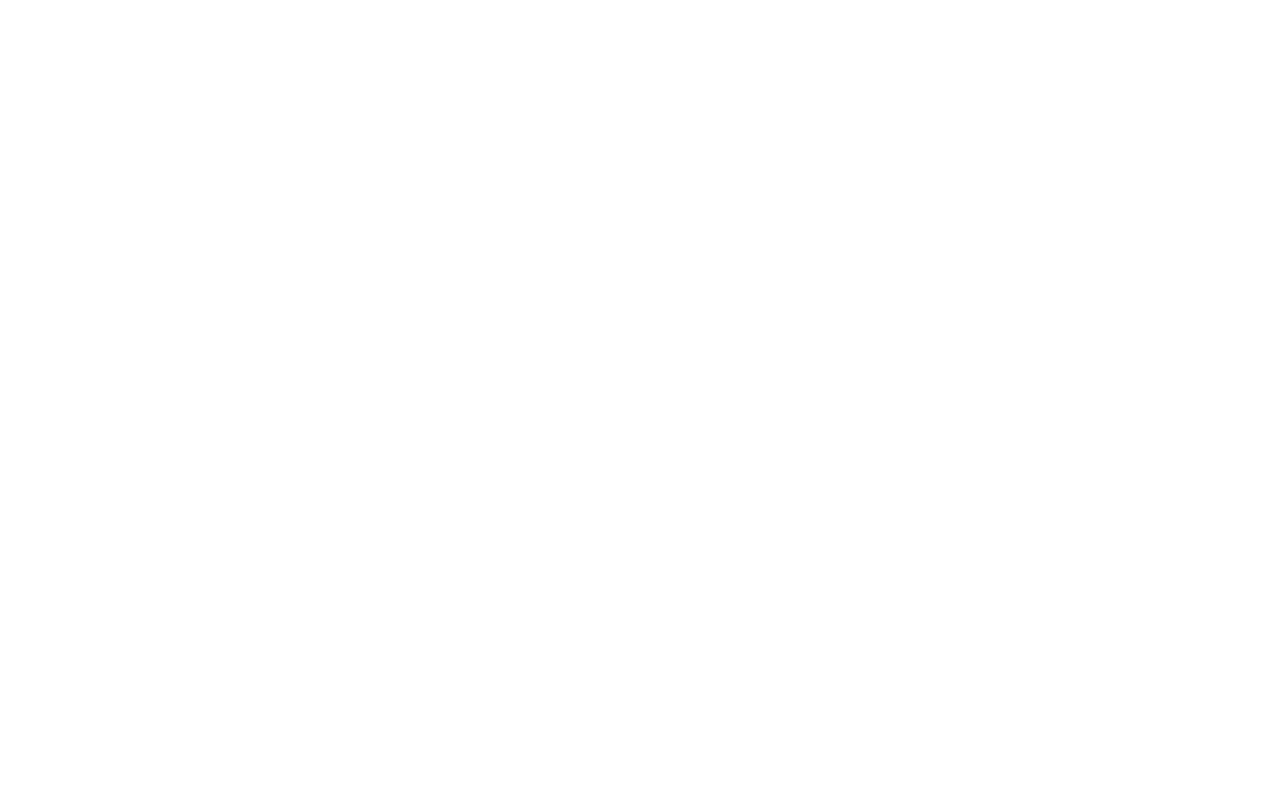
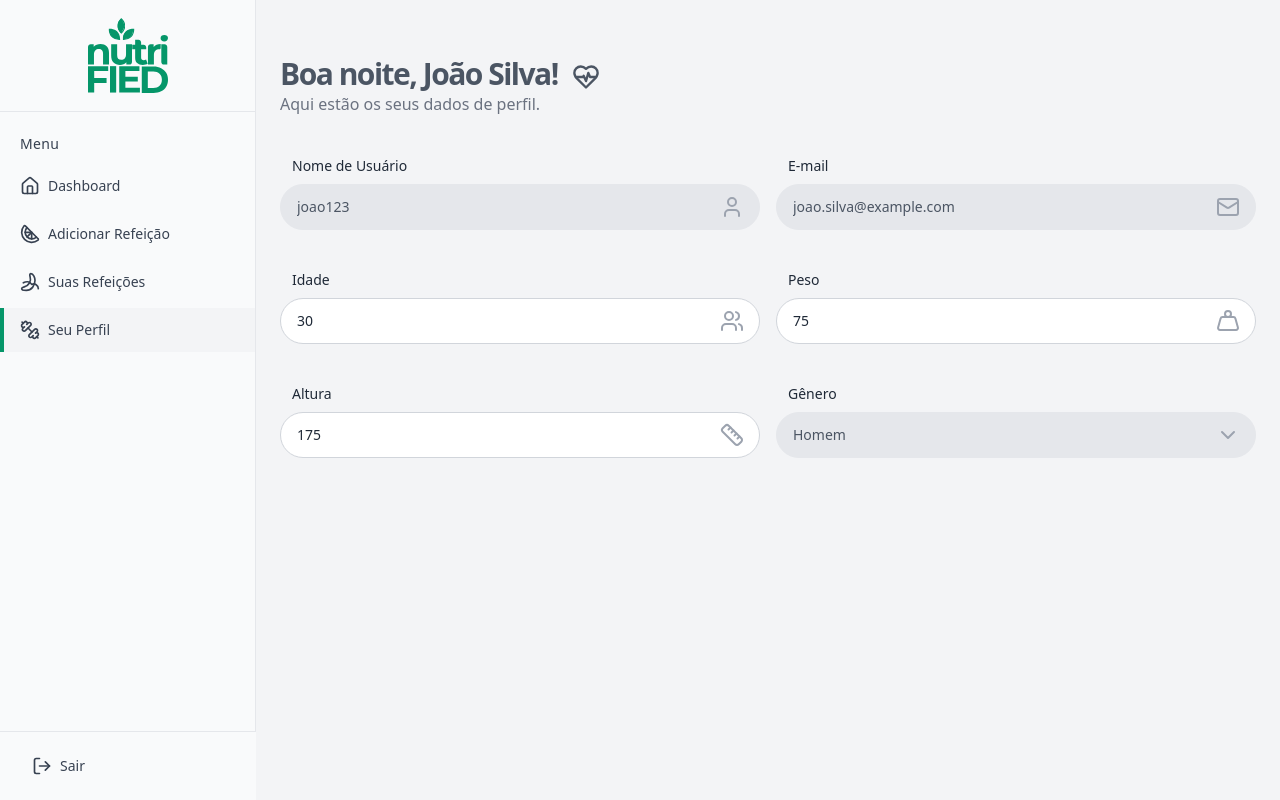
Before and after one commit to luanrodriguestavares/nutrified, a React (Vite) app: page /user-profile in a window 1280 px wide. Before the commit this address had no page. Built offline with nearby package versions, Linux system fonts and the light colour scheme.

Commit message:
Pagina de dados do usuario adicionada

```diff
--- a/src/App.jsx
+++ b/src/App.jsx
@@ -4,6 +4,7 @@
 import { DashboardPage } from "./pages/dashboardPage";
 import { RegisterMealPage } from "./pages/registerMealPage";
 import { MealHistoryPage } from './pages/mealHistoryPage';
+import { UserProfilePage } from './pages/userProfilePage';
 
 function App() {
     return (
@@ -16,6 +17,7 @@
                         <Route path="/dashboard" element={<DashboardPage />} />
                         <Route path="/register-meal" element={<RegisterMealPage />} />
                         <Route path="/meal-history" element={<MealHistoryPage />} />
+                        <Route path="/user-profile" element={<UserProfilePage />} />
                         <Route path="/" element={<DashboardPage />} />
                     </Routes>
                 </div>
--- a/src/components/cardDashboard.jsx
+++ b/src/components/cardDashboard.jsx
@@ -38,7 +38,7 @@
                             </span>
                         </div>
                         <div className="flex-1 pl-1">
-                            <div className="text-lg md:text-xl font-medium text-gray-600">
+                            <div className="text-md md:text-xl font-medium text-gray-600">
                                 {value} {unit} &gt; {goal} {unit} {isOverGoal && <TriangleAlert className="inline" />}
                             </div>
                             <div className="text-xs text-gray-400 sm:text-sm">
--- a/src/components/inputField.jsx
+++ b/src/components/inputField.jsx
@@ -1,28 +1,42 @@
 import React, { useState, useEffect, useRef } from "react";
 
-export function InputField({ label, name, type, placeholder, Icon, options = [] }) {
-    const [filter, setFilter] = useState("");
+export function InputField({ label, name, type, placeholder, Icon, options = [], value = "", onChange, readonly = false }) {
+    const [filter, setFilter] = useState(value);
     const [isOpen, setIsOpen] = useState(false);
     const inputRef = useRef(null);
     const optionsRef = useRef(null);
 
+    // Atualiza o estado 'filter' com o valor inicial recebido
+    useEffect(() => {
+        setFilter(value);
+    }, [value]);
 
-    // Filtra as opções com base no filtro atual
+    // Lida com a mudança de valor no campo de entrada
+    const handleInputChange = (e) => {
+        const newValue = e.target.value;
+        setFilter(newValue === "" ? "" : newValue);
+        if (onChange) {
+            onChange(e);
+        }
+    };
+
+    // Filtra as opções com base no valor digitado em 'filter'
     const filteredOptions = filter
         ? options.filter((option) =>
-              option.label.toLowerCase().includes(filter.toLowerCase())
-          )
+            option.label.toLowerCase().includes(filter.toLowerCase())
+        )
         : options;
 
-
-    // Função para selecionar uma opção e fechar o dropdown
+    // Define o valor selecionado e fecha o menu de opções
     const handleSelect = (value) => {
         setFilter(value);
         setIsOpen(false);
+        if (onChange) {
+            onChange({ target: { name, value } });
+        }
     };
 
-
-    // Fecha o dropdown ao clicar fora dele
+    // Fecha o menu de opções se o clique for fora do campo de entrada ou das opções
     const handleClickOutside = (e) => {
         if (
             inputRef.current && !inputRef.current.contains(e.target) &&
@@ -32,11 +46,9 @@
         }
     };
 
-
-    // Adiciona e remove o ouvinte de evento para detectar cliques fora
+    // Adiciona e remove o evento de clique para fechar o menu de opções
     useEffect(() => {
         document.addEventListener("click", handleClickOutside);
-
         return () => {
             document.removeEventListener("click", handleClickOutside);
         };
@@ -44,20 +56,28 @@
 
     return (
         <div className="">
-            <label className="text-gray-800 text-sm mb-2 block">{label}</label>
+            <label className="text-gray-800 text-sm font-medium px-3 mb-2 block">{label}</label>
             <div className="relative flex items-center">
                 {type === "select" ? (
                     <>
-                        <input ref={inputRef} type="text" value={filter} onChange={(e) => {
+                        <input
+                            ref={inputRef}
+                            type="text"
+                            value={filter}
+                            onChange={(e) => {
                                 setFilter(e.target.value);
                                 setIsOpen(true);
+                                handleInputChange(e);
                             }}
                             onClick={() => setIsOpen(true)}
                             placeholder={placeholder}
-                            className="w-full text-sm text-gray-800 border border-gray-300 px-4 py-3 rounded-full outline-emerald-600 pr-10"
+                            readOnly={readonly}
+                            className={`w-full text-sm px-4 py-3 rounded-full outline-emerald-600 pr-10 ${
+                                readonly ? "bg-gray-200 text-gray-600 border border-gray-200 cursor-not-allowed" : "text-gray-800 border border-gray-300"
+                            }`}
                         />
 
-                        {isOpen && (
+                        {isOpen && !readonly && (
                             <ul ref={optionsRef} className="absolute w-full bg-white border border-gray-300 rounded-lg mt-1 max-h-60 overflow-y-auto z-10 top-full">
                                 {filteredOptions.length > 0 ? (
                                     filteredOptions.map((option, index) => (
@@ -80,15 +100,24 @@
                         name={name}
                         type="datetime-local"
                         required
-                        className="w-full text-sm text-gray-800 border border-gray-300 px-4 py-3 rounded-full outline-emerald-600 pr-10 remove-calendar-icon"
+                        onChange={handleInputChange}
+                        readOnly={readonly}
+                        className={`w-full text-sm px-4 py-3 rounded-full outline-emerald-600 pr-10 remove-calendar-icon ${
+                            readonly ? "bg-gray-200 text-gray-600 border border-gray-200 cursor-not-allowed" : "text-gray-800 border border-gray-300"
+                        }`}
                         placeholder={placeholder}
                     />
                 ) : (
                     <input
                         name={name}
                         type={type}
+                        value={filter}
                         required
-                        className="w-full text-sm text-gray-800 border border-gray-300 px-4 py-3 rounded-full outline-emerald-600 pr-10 [appearance:textfield] [&::-webkit-outer-spin-button]:appearance-none [&::-webkit-inner-spin-button]:appearance-none"
+                        onChange={handleInputChange}
+                        readOnly={readonly}
+                        className={`w-full text-sm px-4 py-3 rounded-full outline-emerald-600 pr-10 [appearance:textfield] [&::-webkit-outer-spin-button]:appearance-none [&::-webkit-inner-spin-button]:appearance-none ${
+                            readonly ? "bg-gray-200 text-gray-600 border border-gray-200 cursor-not-allowed" : "text-gray-800 border border-gray-300"
+                        }`}
                         placeholder={placeholder}
                     />
                 )}
--- a/src/components/sidebar.jsx
+++ b/src/components/sidebar.jsx
@@ -95,7 +95,7 @@
                             </Link>
                         </li>
                         <li>
-                            <Link to="/profile" className={getLinkClass("/goals")}>
+                            <Link to="/user-profile" className={getLinkClass("/user-profile")}>
                                 <span className="inline-flex justify-center items-center ml-4">
                                     <Dumbbell className="w-5 h-5" />
                                 </span>
--- /dev/null
+++ b/src/data/userData.jsx
@@ -0,0 +1,9 @@
+export const userData = {
+    name: "João Silva",
+    username: "joao123",
+    email: "joao.silva@example.com",
+    age: 30,
+    weight: 75,
+    height: 175,
+    gender: "man"
+};
--- /dev/null
+++ b/src/pages/userProfilePage.jsx
@@ -0,0 +1,116 @@
+import React, { useState } from "react";
+import { Sidebar } from "../components/sidebar";
+import { Greeting } from "../components/greeting";
+import { User, Mail, Weight, Users, Ruler, ChevronDown, HeartPulse } from "lucide-react";
+import { InputField } from "../components/inputField";
+import { userData } from "../data/userData";
+
+export function UserProfilePage() {
+    const [user, setUser] = useState(userData);
+
+    const handleInputChange = (e, field) => {
+        setUser({
+            ...user,
+            [field]: e.target.value
+        });
+    };
+
+    // Verificar o valor de user antes de renderizar
+    console.log("user:", user);
+
+    return (
+        <div className="flex min-h-screen bg-gray-100">
+            <Sidebar />
+
+            <div className="flex-1 mt-8 p-6 transition-all duration-300 md:ml-64">
+                <h1 className="text-2xl md:text-3xl text-gray-600 tracking-tighter font-bold">
+                    <Greeting />, {user.name}!  <HeartPulse className="inline ml-2 h-7 w-7"/>
+                </h1>
+                <p className="text-gray-500 text-sm md:text-base mb-2 leading-relaxed">
+                    Aqui estão os seus dados de perfil.
+                </p>
+
+                <div className="mt-8 space-y-6">
+                    <div className="container sm:mt-10">
+                        <div className="grid grid-cols-1 md:grid-cols-2 gap-4">
+                            <InputField
+                                label="Nome de Usuário"
+                                name="username"
+                                type="text"
+                                placeholder="Nome de Usuário"
+                                value={user.username}
+                                Icon={User}
+                                onChange={(e) => handleInputChange(e, 'username')}
+                                readonly={true}
+                            />
+
+                            <InputField
+                                label="E-mail"
+                                name="email"
+                                type="email"
+                                placeholder="E-mail"
+                                value={user.email}
+                                Icon={Mail}
+                                onChange={(e) => handleInputChange(e, 'email')}
+                                readonly={true}
+                            />
+                        </div>
+                    </div>
+                </div>
+
+                <div className="mt-8 space-y-6">
+                    <div className="container sm:mt-10">
+                        <div className="grid grid-cols-1 md:grid-cols-2 gap-4">
+                            <InputField
+                                label="Idade"
+                                name="age"
+                                type="number"
+                                placeholder="Idade"
+                                value={user.age}
+                                Icon={Users}
+                                onChange={(e) => handleInputChange(e, 'age')}
+                            />
+
+                            <InputField
+                                label="Peso"
+                                name="weight"
+                                type="number"
+                                placeholder="Peso"
+                                value={user.weight}
+                                Icon={Weight}
+                                onChange={(e) => handleInputChange(e, 'weight')}
+                            />
+                        </div>
+                    </div>
+                </div>
+
+                <div className="mt-8 space-y-6">
+                    <div className="container sm:mt-10">
+                        <div className="grid grid-cols-1 md:grid-cols-2 gap-4">
+                            <InputField
+                                label="Altura"
+                                name="height"
+                                type="number"
+                                placeholder="Altura"
+                                value={user.height}
+                                Icon={Ruler}
+                                onChange={(e) => handleInputChange(e, 'height')}
+                            />
+
+                            <InputField
+                                label="Gênero"
+                                name="gender"
+                                type="text"
+                                placeholder="Gênero"
+                                value={user.gender === "man" ? "Homem" : user.gender === "woman" ? "Mulher" : "Outro"}
+                                Icon={ChevronDown}
+                                onChange={(e) => handleInputChange(e, 'gender')}
+                                readonly={true}
+                            />
+                        </div>
+                    </div>
+                </div>
+            </div>
+        </div>
+    );
+}
```
Also changed, not shown: src/components/userProfileCard.jsx (added, +11 -0 lines), src/pages/dashboardPage.jsx (+5 -2 lines), src/pages/registerMealPage.jsx (+5 -5 lines).
